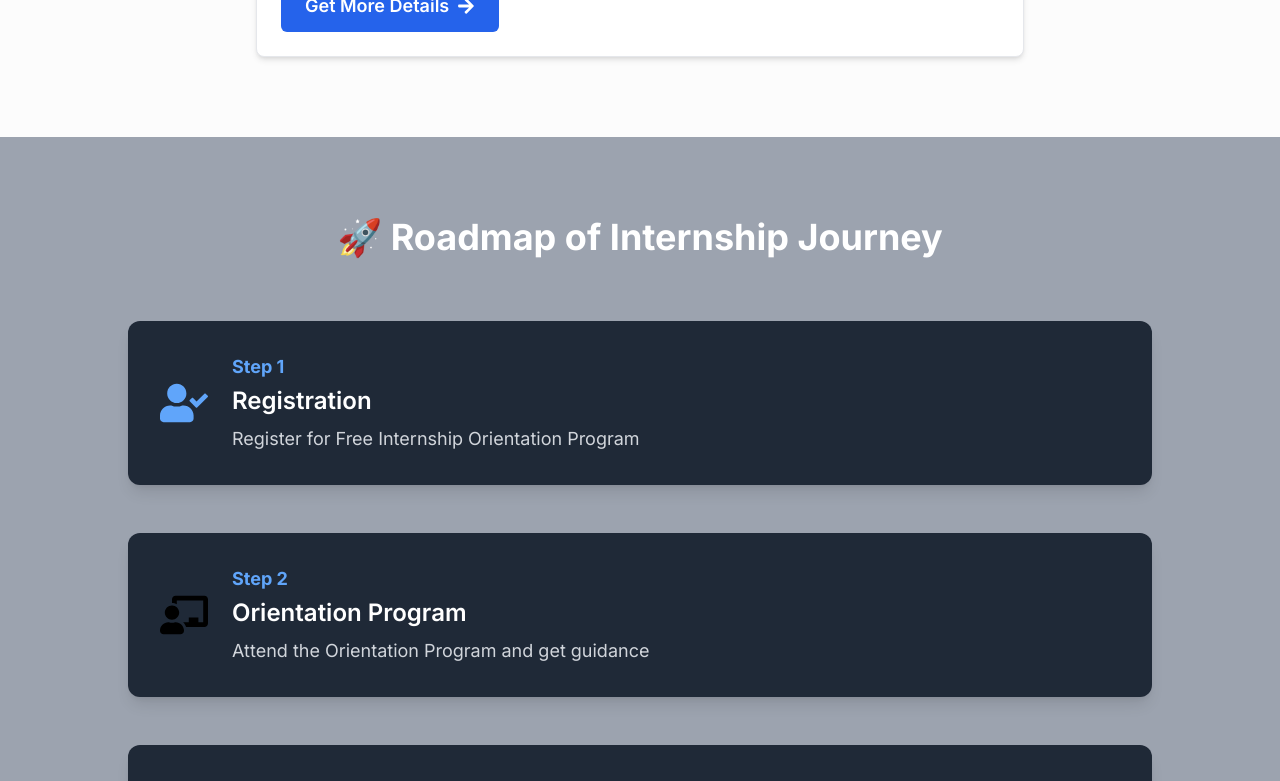
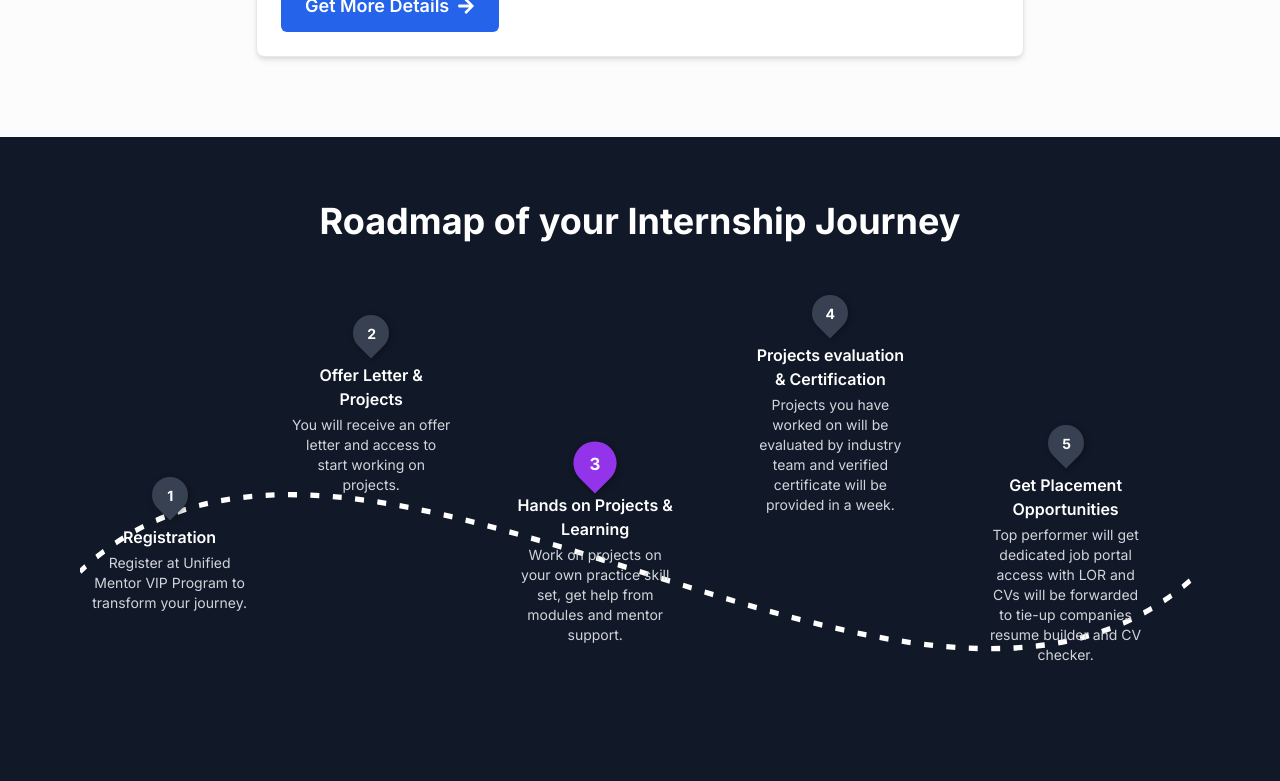
Before and after one commit to satyamgupta7/axion, a Next.js app: page / in a window 1280 px wide. Shown: the part 3560-4341 px from the top of the page. Built offline with nearby package versions, Linux system fonts and the light colour scheme.

Commit message:
Added Road Map Animation

```diff
--- a/src/app/page.tsx
+++ b/src/app/page.tsx
@@ -7,6 +7,7 @@ import Internship from "@/components/Internship";
 import OfferLetter from "@/components/OfferLetter";
 import PerksBenefits from "@/components/PerksBenefits";
 import RoadMap from "@/components/RoadMap";
+import RoadmapAnimation from "@/components/RoadMapAnimation";
 import Testimonials from "@/components/Testimonials";
 import WhyChoose from "@/components/WhyChoose";
 import { Metadata } from "next";
@@ -39,7 +40,8 @@ export default function Home() {
       <WhyChoose />
       <ChallengeSolution />
       <Internship />
-      <RoadMap />
+      {/* <RoadMap /> */}
+      <RoadmapAnimation />
       <HowWePrepare />
       <PerksBenefits />
       <Testimonials />
--- /dev/null
+++ b/src/components/RoadMapAnimation/index.tsx
@@ -0,0 +1,153 @@
+"use client";
+import React, { useEffect, useState } from "react";
+import { motion } from "framer-motion";
+
+const steps = [
+  {
+    title: "Registration",
+    description:
+      "Register at Unified Mentor VIP Program to transform your journey.",
+  },
+  {
+    title: "Offer Letter & Projects",
+    description:
+      "You will receive an offer letter and access to start working on projects.",
+  },
+  {
+    title: "Hands on Projects & Learning",
+    description:
+      "Work on projects on your own practice skill set, get help from modules and mentor support.",
+  },
+  {
+    title: "Projects evaluation & Certification",
+    description:
+      "Projects you have worked on will be evaluated by industry team and verified certificate will be provided in a week.",
+  },
+  {
+    title: "Get Placement Opportunities",
+    description:
+      "Top performer will get dedicated job portal access with LOR and CVs will be forwarded to tie-up companies resume builder and CV checker.",
+  },
+];
+
+export default function RoadmapAnimation() {
+  const [currentStep, setCurrentStep] = useState(0);
+
+  useEffect(() => {
+    const interval = setInterval(() => {
+      setCurrentStep((prev) => (prev + 1) % steps.length);
+    }, 3000);
+    return () => clearInterval(interval);
+  }, []);
+
+  const stepPositions = [
+    { top: "60%", left: "8%" },
+    { top: "25%", left: "26%" },
+    { top: "60%", left: "46%" },
+    { top: "25%", left: "67%" },
+    { top: "60%", left: "88%" },
+  ];
+
+  return (
+    <div className="relative min-h-screen overflow-hidden bg-gray-900 px-4 py-16 text-white sm:px-6 lg:px-20">
+      <style>{`
+        .road-path {
+          stroke-dasharray: 8 12;
+          animation: dashMove 1s linear infinite;
+        }
+
+        @keyframes dashMove {
+          from {
+            stroke-dashoffset: 20;
+          }
+          to {
+            stroke-dashoffset: 0;
+          }
+        }
+
+        .pin {
+          width: 36px;
+          height: 36px;
+          background-color: #374151;
+          border-radius: 50% 50% 50% 0;
+          transform: rotate(-45deg);
+          position: relative;
+          box-shadow: 0 2px 6px rgba(0,0,0,0.3);
+          display: flex;
+          align-items: center;
+          justify-content: center;
+          font-size: 14px;
+          font-weight: bold;
+          color: white;
+        }
+
+        .pin-number {
+          transform: rotate(45deg);
+        }
+
+        .pin.active {
+          background-color: #9333ea;
+        }
+
+        @media (max-width: 768px) {
+          .pin {
+            width: 28px;
+            height: 28px;
+            font-size: 12px;
+          }
+        }
+      `}</style>
+
+      <h1 className="relative z-10 mb-16 text-center text-2xl font-bold sm:text-3xl md:text-4xl">
+        Roadmap of your Internship Journey
+      </h1>
+
+      <div className="relative mx-auto h-[500px] w-full max-w-7xl sm:h-[400px]">
+        <svg
+          viewBox="0 0 1000 300"
+          preserveAspectRatio="none"
+          className="absolute left-0 top-0 z-0 h-full w-full"
+        >
+          <path
+            d="M 0 200 C 250 0, 750 400, 1000 200"
+            fill="none"
+            stroke="#ffffff"
+            strokeWidth="4"
+            className="road-path"
+          />
+        </svg>
+
+        {/* Step Pins */}
+        {steps.map((step, index) => (
+          <div
+            key={index}
+            className="absolute flex w-36 flex-col items-center text-center sm:w-40"
+            style={{
+              top: stepPositions[index].top,
+              left: stepPositions[index].left,
+              transform: "translate(-50%, -50%)",
+            }}
+          >
+            <motion.div
+              animate={{
+                scale: index === currentStep ? 1.2 : 1,
+              }}
+              transition={{ duration: 0.4 }}
+            >
+              <div className={`pin ${index === currentStep ? "active" : ""}`}>
+                <span className="pin-number">{index + 1}</span>
+              </div>
+            </motion.div>
+
+            <h2 className="mt-3 text-sm font-semibold sm:text-base">
+              {step.title}
+            </h2>
+            <p className="mt-1 text-xs text-gray-300 sm:text-sm">
+              {step.description}
+            </p>
+          </div>
+        ))}
+      </div>
+    </div>
+  );
+}
```
